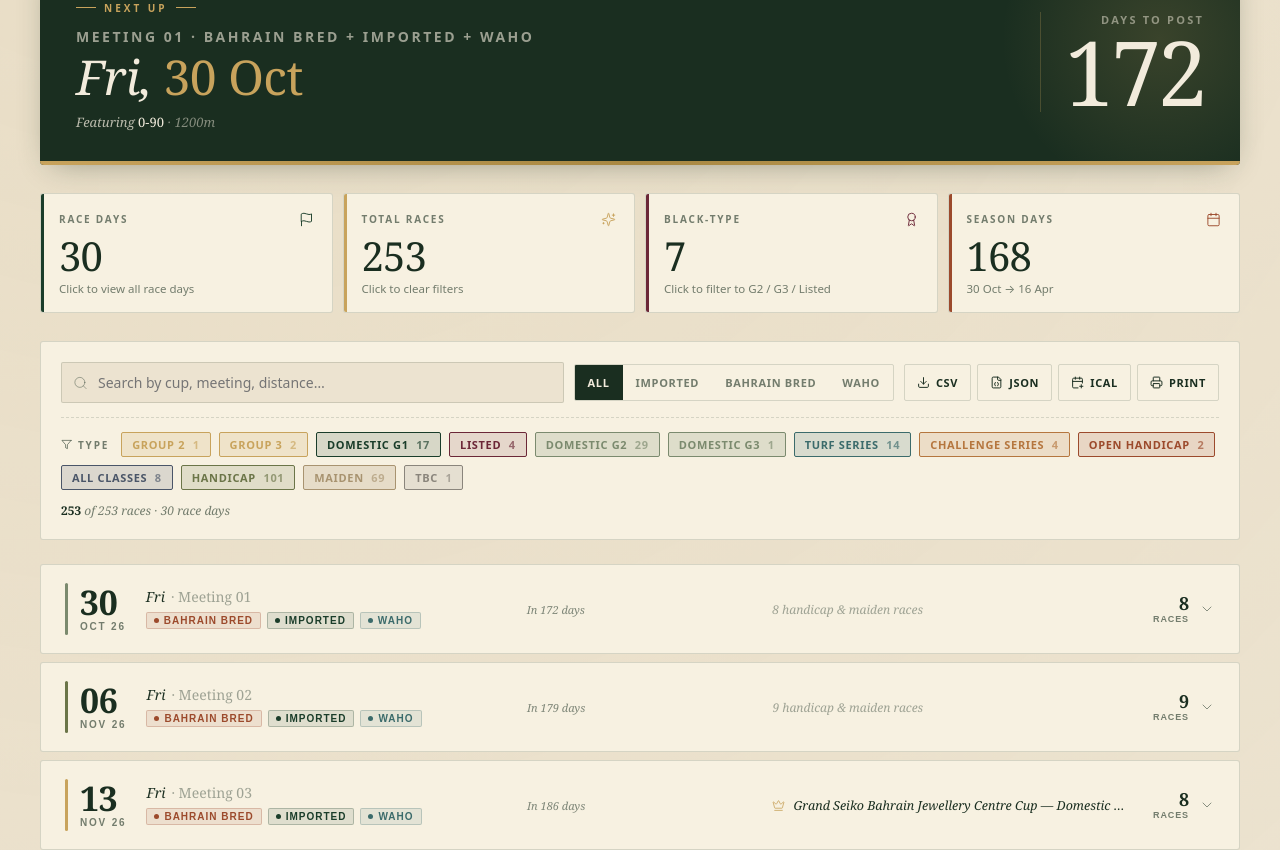
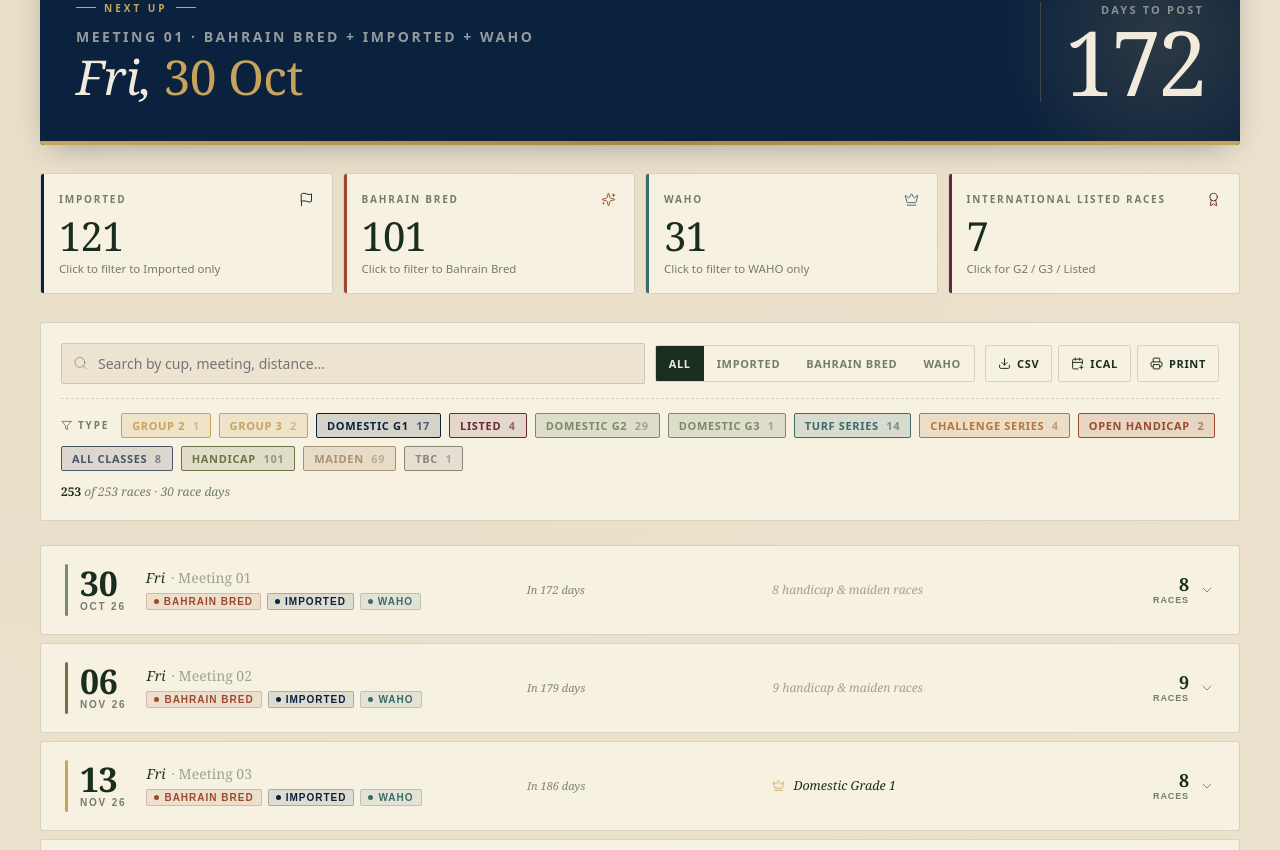
Before and after one commit to REHCBH/rehc-race-programme2026-27, a React (Vite) app: page / in a window 1280 px wide. Shown: the part 190-1040 px from the top of the page. Built offline with nearby package versions, Linux system fonts and the light colour scheme.

Commit message:
Add files via upload

```diff
--- a/src/App.jsx
+++ b/src/App.jsx
@@ -1,5 +1,5 @@
 import { useState, useMemo, useEffect } from 'react';
-import { Search, Calendar, Filter, ChevronDown, X, Clock, Sparkles, Award, LayoutGrid, List, Crown, Flag, Download, Printer, Share2, Copy, Check, FileJson, CalendarPlus } from 'lucide-react';
+import { Search, Calendar, Filter, ChevronDown, X, Clock, Sparkles, Award, LayoutGrid, List, Crown, Flag, Download, Printer, Share2, Copy, Check, CalendarPlus } from 'lucide-react';
 
 // =================================================================
 // DATA — REHC 2026/27
@@ -7,7 +7,7 @@ import { Search, Calendar, Filter, ChevronDown, X, Clock, Sparkles, Award, Layou
 const PROGRAMME = [
   { p: 'I', m: 1, d: '2026-10-30', races: [
     { dist: 1200, text: '0-90', field: 5 },
-    { dist: 1400, text: 'Late H H Sh Rashid Bin Isa Al Khalifa Cup — Domestic Grade 2', field: 5 },
+    { dist: 1400, text: 'Late HH Sh Rashid Bin Isa Al Khalifa Cup — Domestic Grade 2', field: 5 },
     { dist: 1600, text: '4th & Maiden', field: 6 },
     { dist: 1800, text: 'TBC', field: null }
   ]},
@@ -19,7 +19,7 @@ const PROGRAMME = [
     { dist: 2000, text: '0-85', field: 6 }
   ]},
   { p: 'I', m: 3, d: '2026-11-13', races: [
-    { dist: 1000, text: 'Grand Seiko Bahrain Jewellery Centre Cup — Domestic Grade 1', field: 7 },
+    { dist: 1000, text: 'Domestic Grade 1', field: 7 },
     { dist: 1200, text: '0-90', field: 9 },
     { dist: 1600, text: 'Open Handicap', field: 8 },
     { dist: 2000, text: 'Bahrain International Trophy — Group 2', field: 8 },
@@ -62,8 +62,8 @@ const PROGRAMME = [
   ]},
   { p: 'I', m: 10, d: '2026-12-18', races: [
     { dist: 1200, text: 'Al Manama Cup — Turf Series 84-100', field: 16 },
-    { dist: 1600, text: 'Sh Khalid Bin Hamad Al Khalifa Cup — Listed', field: 7 },
-    { dist: 1800, text: '0-100 — Turf Series', field: null },
+    { dist: 1600, text: 'HH Sh Khalid Bin Hamad Al Khalifa Cup — Listed', field: 7 },
+    { dist: 1600, text: '0-100 (no guests) — Turf Series', field: null },
     { dist: 2000, text: 'Al Muharraq Cup — Turf Series 84-100', field: 13 },
     { dist: 2400, text: 'National Day Cup — Domestic Grade 1', field: 7 }
   ]},
@@ -108,7 +108,7 @@ const PROGRAMME = [
     { dist: 1000, text: '0-80', field: 13 },
     { dist: 1400, text: 'Domestic Grade 2', field: 8 },
     { dist: 1600, text: 'Bahrain Mile 4yo+ — Domestic Grade 1', field: 7 },
-    { dist: 2000, text: 'Crown Princes Cup 4yo+ — Group 3', field: 8 }
+    { dist: 2000, text: "Crown Prince's Cup 4yo+ — Group 3", field: 8 }
   ]},
   { p: 'I', m: 18, d: '2027-02-05', races: [
     { dist: 1200, text: '0-70', field: 14 },
@@ -124,9 +124,9 @@ const PROGRAMME = [
   ]},
   { p: 'I', m: 20, d: '2027-02-18', races: [
     { dist: 1200, text: 'Al Sakhir Cup — Turf Series 80-100', field: 18 },
-    { dist: 1400, text: 'Sheema Bint Nasser Bin Hamad Al Khalifa Cup — Domestic Grade 1', field: 14 },
+    { dist: 1400, text: 'HH Sheema Bint Nasser Bin Hamad Al Khalifa Cup — Domestic Grade 1', field: 14 },
     { dist: 1600, text: 'Bahrain Vision Cup — Turf Series 80-100', field: 15 },
-    { dist: 2000, text: 'Sh Nasser Bin Hamad Al Khalifa Cup — Listed', field: 10 }
+    { dist: 2000, text: 'HH Sh Nasser Bin Hamad Al Khalifa Cup — Listed', field: 10 }
   ]},
   { p: 'I', m: 21, d: '2027-02-25', races: [
     { dist: 1000, text: '0-75 APP', field: 11 },
@@ -142,10 +142,10 @@ const PROGRAMME = [
     { dist: 1800, text: 'The International Handicap — Turf Series 80-100', field: 8 }
   ]},
   { p: 'I', m: 23, d: '2027-03-05', races: [
-    { dist: 1000, text: 'Chairmans Cup 4yo+ — Domestic Grade 1', field: 8 },
+    { dist: 1000, text: "Chairman's Cup 4yo+ — Domestic Grade 1", field: 8 },
     { dist: 1600, text: 'Al Methaq Cup 4yo+ — Listed', field: 7 },
     { dist: 1800, text: '0-90', field: 7 },
-    { dist: 2200, text: 'Kings Cup 4yo+ — Group 3', field: 9 }
+    { dist: 2200, text: "King's Cup 4yo+ — Group 3", field: 9 }
   ]},
   { p: 'I', m: 24, d: '2027-03-12', races: [
     { dist: 1200, text: '4th & Maiden', field: 13 },
@@ -272,7 +272,7 @@ const PROGRAMME = [
   ]},
   { p: 'B', m: 17, d: '2027-01-29', races: [
     { dist: 1000, text: 'Domestic Grade 2', field: 6 },
-    { dist: 2000, text: 'Crown Princes Cup — Domestic Grade 1', field: 12 },
+    { dist: 2000, text: "Crown Prince's Cup — Domestic Grade 1", field: 12 },
     { dist: 2000, text: 'Derby 4yo — Domestic Grade 1', field: 6 }
   ]},
   { p: 'B', m: 18, d: '2027-02-05', races: [
@@ -304,7 +304,7 @@ const PROGRAMME = [
   { p: 'B', m: 23, d: '2027-03-05', races: [
     { dist: 1400, text: 'Domestic Grade 2', field: 6 },
     { dist: 1600, text: '4th & Maiden', field: 10 },
-    { dist: 2400, text: 'Kings Cup — Domestic Grade 1', field: 11 }
+    { dist: 2400, text: "King's Cup — Domestic Grade 1", field: 11 }
   ]},
   { p: 'B', m: 24, d: '2027-03-12', races: [
     { dist: 1000, text: '3rd, 4th & Maiden 3yo — Challenge Series', field: 8 },
@@ -376,7 +376,7 @@ const PROGRAMME = [
     { dist: 1200, text: '4th & Maiden', field: null }
   ]},
   { p: 'W', m: 10, d: '2026-12-18', races: [
-    { dist: 1600, text: 'H H Sh Khalid Bin Hamad Al Khalifa Cup (All Classes & Maidens)', field: null }
+    { dist: 1600, text: 'HH Sh Khalid Bin Hamad Al Khalifa Cup (All Classes & Maidens)', field: null }
   ]},
   { p: 'W', m: 11, d: '2026-12-24', races: [
     { dist: 1400, text: '2nd / 3rd / 4th / Maidens', field: null }
@@ -388,7 +388,7 @@ const PROGRAMME = [
     { dist: 1200, text: 'Maidens / Fillies & Mares', field: null }
   ]},
   { p: 'W', m: 14, d: '2027-01-15', races: [
-    { dist: 1400, text: 'H H Sh Isa Bin Salman Al Khalifa Cup (All Classes & Maidens)', field: null }
+    { dist: 1400, text: 'HH Sh Isa Bin Salman Al Khalifa Cup (All Classes & Maidens)', field: null }
   ]},
   { p: 'W', m: 15, d: '2027-01-22', races: [
     { dist: 1400, text: '3rd / 4th / Maidens', field: null }
@@ -397,7 +397,7 @@ const PROGRAMME = [
     { dist: 1000, text: '4th & Maiden', field: null }
   ]},
   { p: 'W', m: 17, d: '2027-01-29', races: [
-    { dist: 1400, text: 'Crown Prince\u2019s Cup — Domestic Grade 2', field: null }
+    { dist: 1400, text: "Crown Prince's Cup — Domestic Grade 2", field: null }
   ]},
   { p: 'W', m: 18, d: '2027-02-05', races: [
     { dist: 1400, text: '3rd / 4th / Maidens', field: null }
@@ -407,7 +407,7 @@ const PROGRAMME = [
   ]},
   { p: 'W', m: 20, d: '2027-02-18', races: [
     { dist: 1400, text: 'Domestic Grade 2', field: 18 },
-    { dist: 1600, text: 'H H Sh Nasser Bin Hamad Al Khalifa Cup — Domestic Grade 2', field: null }
+    { dist: 1600, text: 'HH Sh Nasser Bin Hamad Al Khalifa Cup — Domestic Grade 2', field: null }
   ]},
   { p: 'W', m: 21, d: '2027-02-25', races: [
     { dist: 1200, text: 'Maidens / 4yo & 5yo', field: null }
@@ -416,7 +416,7 @@ const PROGRAMME = [
     { dist: 1000, text: '3rd / 4th / Maidens (APP)', field: null }
   ]},
   { p: 'W', m: 23, d: '2027-03-05', races: [
-    { dist: 1600, text: 'King\u2019s Cup — Domestic Grade 1', field: null }
+    { dist: 1600, text: "King's Cup — Domestic Grade 1", field: null }
   ]},
   { p: 'W', m: 24, d: '2027-03-12', races: [
     { dist: 1200, text: '3rd / 4th / Maidens — Fillies & Mares', field: null }
@@ -486,13 +486,13 @@ const C = {
   gold: '#C8A35C',
   burgundy: '#6B2737',
   rust: '#9C4A2C',
-  green: '#1A3D2A'
+  green: '#0B223E'
 };
 
 const ACCENTS = {
   gold:     { bg: '#C8A35C', fg: '#1A2E20', soft: 'rgba(200,163,92,0.18)' },
   burgundy: { bg: '#6B2737', fg: '#F2EBDC', soft: 'rgba(107,39,55,0.13)' },
-  green:    { bg: '#1A3D2A', fg: '#F2EBDC', soft: 'rgba(26,61,42,0.14)' },
+  green:    { bg: '#0B223E', fg: '#F2EBDC', soft: 'rgba(11,34,62,0.14)' },
   sage:     { bg: '#7B8A6E', fg: '#F2EBDC', soft: 'rgba(123,138,110,0.20)' },
   teal:     { bg: '#3B6B6B', fg: '#F2EBDC', soft: 'rgba(59,107,107,0.16)' },
   amber:    { bg: '#B5763E', fg: '#F2EBDC', soft: 'rgba(181,118,62,0.16)' },
@@ -509,7 +509,7 @@ const FONT_MONO = "ui-monospace, 'SF Mono', Menlo, monospace";
 
 // Programme metadata: colour, short label, sort order
 const PROGRAMME_META = {
-  'Imported':     { color: '#1A3D2A', short: 'IMP',  order: 1 },
+  'Imported':     { color: '#0B223E', short: 'IMP',  order: 1 },
   'Bahrain Bred': { color: '#9C4A2C', short: 'BB',   order: 2 },
   'WAHO':         { color: '#3B6B6B', short: 'WAHO', order: 3 }
 };
@@ -565,9 +565,6 @@ function exportCSV(rows) {
     ].join(','));
   });
   downloadFile('\ufeff' + lines.join('\r\n'), 'rehc-2026-27.csv', 'text/csv;charset=utf-8;');
-}
-function exportJSON(rows) {
-  downloadFile(JSON.stringify(rows, null, 2), 'rehc-2026-27.json', 'application/json');
 }
 function exportICS() {
   const meetings = new Map();
@@ -710,12 +707,11 @@ function StatCard({ label, value, sub, icon: Icon, accentColor, onClick, isActiv
 
 function NextUpHero({ daysToNext, nextMeeting, isMobile }) {
   if (!nextMeeting) return null;
-  const marquee = nextMeeting.races.find(r => r.tier <= 2) || nextMeeting.races[0];
   return (
     <div style={{
-      position: 'relative', backgroundColor: C.forest, color: C.ivory,
+      position: 'relative', backgroundColor: '#0B223E', color: C.ivory,
       borderRadius: '4px', overflow: 'hidden',
-      boxShadow: '0 8px 30px -12px rgba(26,46,32,0.45)'
+      boxShadow: '0 8px 30px -12px rgba(11,34,62,0.45)'
     }}>
       <div style={{ position: 'absolute', right: '-80px', top: '-80px', width: '320px', height: '320px', borderRadius: '50%', background: 'radial-gradient(circle, rgba(200,163,92,0.18) 0%, transparent 70%)', pointerEvents: 'none' }} />
       <div style={{ position: 'absolute', left: 0, right: 0, bottom: 0, height: '4px', background: 'linear-gradient(90deg, ' + C.gold + ' 0%, #A88842 50%, ' + C.gold + ' 100%)' }} />
@@ -746,10 +742,6 @@ function NextUpHero({ daysToNext, nextMeeting, isMobile }) {
               {fmtShort(nextMeeting.date)}
             </span>
           </h2>
-          <p style={{ margin: 0, fontSize: '13px', color: 'rgba(242,235,220,0.75)', fontFamily: FONT_DISPLAY, fontStyle: 'italic', lineHeight: 1.5 }}>
-            Featuring <span style={{ color: C.ivory, fontStyle: 'normal', fontWeight: 500 }}>{marquee.text}</span>
-            <span style={{ color: 'rgba(242,235,220,0.5)' }}> · {marquee.distance}m</span>
-          </p>
         </div>
         <div style={{
           textAlign: isMobile ? 'left' : 'right',
@@ -904,12 +896,6 @@ function MeetingCard({ raceDay, isOpen, onToggle, todayIso, isMobile }) {
         {isMobile && (
           <div style={{ padding: '0 18px 14px', display: 'flex', justifyContent: 'space-between', alignItems: 'center' }}>
             <StatusPill date={raceDay.date} todayIso={todayIso} />
-            {marquee && (
-              <span style={{ fontSize: '10px', color: C.gold, display: 'flex', alignItems: 'center', gap: '4px', fontWeight: 700, textTransform: 'uppercase', letterSpacing: '0.08em' }}>
-                <Crown size={11} strokeWidth={2} />
-                Feature race
-              </span>
-            )}
           </div>
         )}
       </button>
@@ -1048,10 +1034,9 @@ function ShareModal({ onClose }) {
           </div>
           <div style={{ paddingTop: '16px', borderTop: '1px dashed ' + C.forestSoft }}>
             <div style={{ fontSize: '10px', textTransform: 'uppercase', letterSpacing: '0.16em', color: C.forestDim, fontWeight: 700, marginBottom: '10px', textAlign: 'center' }}>Quick exports</div>
-            <div style={{ display: 'grid', gridTemplateColumns: 'repeat(4, 1fr)', gap: '6px' }}>
+            <div style={{ display: 'grid', gridTemplateColumns: 'repeat(3, 1fr)', gap: '6px' }}>
               {[
                 { label: 'CSV', icon: Download, fn: () => exportCSV(RACES) },
-                { label: 'JSON', icon: FileJson, fn: () => exportJSON(RACES) },
                 { label: 'iCal', icon: CalendarPlus, fn: exportICS },
                 { label: 'Print', icon: Printer, fn: () => window.print() }
               ].map(b => (
@@ -1120,19 +1105,22 @@ export default function App() {
   const todayIso = now.toISOString().slice(0, 10);
   const BLACK_TYPE = ['Group 2','Group 3','Listed'];
 
-  const onTileMeetings = () => {
-    if (activeTile === 'meetings') { setActiveTile(null); return; }
-    setActiveTile('meetings'); setProgramme('All'); setActiveTypes(new Set()); setSearch('');
+  // Tile click handlers — each filters dashboard to a specific programme or to black-type
+  const onTileImported = () => {
+    if (activeTile === 'imported') { setActiveTile(null); setProgramme('All'); }
+    else { setActiveTile('imported'); setProgramme('Imported'); setActiveTypes(new Set()); setSearch(''); }
   };
-  const onTileTotal = () => {
-    setActiveTile(null); setProgramme('All'); setActiveTypes(new Set()); setSearch('');
+  const onTileBahrainBred = () => {
+    if (activeTile === 'bahrainbred') { setActiveTile(null); setProgramme('All'); }
+    else { setActiveTile('bahrainbred'); setProgramme('Bahrain Bred'); setActiveTypes(new Set()); setSearch(''); }
+  };
+  const onTileWAHO = () => {
+    if (activeTile === 'waho') { setActiveTile(null); setProgramme('All'); }
+    else { setActiveTile('waho'); setProgramme('WAHO'); setActiveTypes(new Set()); setSearch(''); }
   };
   const onTileBlackType = () => {
     if (activeTile === 'blacktype') { setActiveTile(null); setActiveTypes(new Set()); }
     else { setActiveTile('blacktype'); setActiveTypes(new Set(BLACK_TYPE)); setProgramme('All'); setSearch(''); }
-  };
-  const onTileSeason = () => {
-    setActiveTile(activeTile === 'season' ? null : 'season');
   };
 
   const filtered = useMemo(() => {
@@ -1187,7 +1175,10 @@ export default function App() {
     const nextDate = upcoming[0];
     const daysToNext = nextDate ? daysBetween(todayIso, nextDate) : null;
     const totalRaceDays = new Set(RACES.map(r => r.date)).size;
-    return { totalMeetings, totalRaces, blackType, nextDate, daysToNext, totalRaceDays, seasonDays: daysBetween('2026-10-30', '2027-04-16') };
+    const importedCount = RACES.filter(r => r.programme === 'Imported').length;
+    const bahrainBredCount = RACES.filter(r => r.programme === 'Bahrain Bred').length;
+    const wahoCount = RACES.filter(r => r.programme === 'WAHO').length;
+    return { totalMeetings, totalRaces, blackType, nextDate, daysToNext, totalRaceDays, importedCount, bahrainBredCount, wahoCount, seasonDays: daysBetween('2026-10-30', '2027-04-16') };
   }, [todayIso]);
 
   const nextMeeting = useMemo(() => {
@@ -1283,10 +1274,42 @@ export default function App() {
       {/* CLICKABLE STATS */}
       <section className="rehc-no-print" style={{ maxWidth: MW, margin: '0 auto', padding: (isMobile ? '20px' : '28px') + ' ' + PX + ' 0' }}>
         <div style={{ display: 'grid', gridTemplateColumns: isMobile ? 'repeat(2, 1fr)' : 'repeat(auto-fit, minmax(200px, 1fr))', gap: '10px' }}>
-          <StatCard label="Race Days" value={stats.totalRaceDays} sub={isMobile ? 'Tap to reset filters' : 'Click to view all race days'} icon={Flag} accentColor={C.green} onClick={onTileMeetings} isActive={activeTile === 'meetings'} />
-          <StatCard label="Total Races" value={stats.totalRaces} sub={isMobile ? 'Tap to reset' : 'Click to clear filters'} icon={Sparkles} accentColor={C.gold} onClick={onTileTotal} isActive={false} />
-          <StatCard label="Black-Type" value={stats.blackType} sub={isMobile ? 'Tap for prestige races' : 'Click to filter to G2 / G3 / Listed'} icon={Award} accentColor={C.burgundy} onClick={onTileBlackType} isActive={activeTile === 'blacktype'} />
-          <StatCard label="Season Days" value={stats.seasonDays} sub="30 Oct → 16 Apr" icon={Calendar} accentColor={C.rust} onClick={onTileSeason} isActive={activeTile === 'season'} />
+          <StatCard
+            label="Imported"
+            value={stats.importedCount}
+            sub={isMobile ? 'Tap to filter' : 'Click to filter to Imported only'}
+            icon={Flag}
+            accentColor={progColor('Imported')}
+            onClick={onTileImported}
+            isActive={activeTile === 'imported'}
+          />
+          <StatCard
+            label="Bahrain Bred"
+            value={stats.bahrainBredCount}
+            sub={isMobile ? 'Tap to filter' : 'Click to filter to Bahrain Bred'}
+            icon={Sparkles}
+            accentColor={progColor('Bahrain Bred')}
+            onClick={onTileBahrainBred}
+            isActive={activeTile === 'bahrainbred'}
+          />
+          <StatCard
+            label="WAHO"
+            value={stats.wahoCount}
+            sub={isMobile ? 'Tap to filter' : 'Click to filter to WAHO only'}
+            icon={Crown}
+            accentColor={progColor('WAHO')}
+            onClick={onTileWAHO}
+            isActive={activeTile === 'waho'}
+          />
+          <StatCard
+            label="International Listed Races"
+            value={stats.blackType}
+            sub={isMobile ? 'Tap for prestige races' : 'Click for G2 / G3 / Listed'}
+            icon={Award}
+            accentColor={C.burgundy}
+            onClick={onTileBlackType}
+            isActive={activeTile === 'blacktype'}
+          />
         </div>
       </section>
 
@@ -1314,7 +1337,14 @@ export default function App() {
             </div>
             <div style={{ display: 'flex', border: '1px solid ' + C.forestSoft, borderRadius: '2px', overflow: 'hidden', flexWrap: 'wrap' }}>
               {['All','Imported','Bahrain Bred','WAHO'].map(p => (
-                <button key={p} onClick={() => setProgramme(p)} style={{
+                <button key={p} onClick={() => {
+                  setProgramme(p);
+                  // Sync active tile with programme selection
+                  if (p === 'All') setActiveTile(null);
+                  else if (p === 'Imported') setActiveTile('imported');
+                  else if (p === 'Bahrain Bred') setActiveTile('bahrainbred');
+                  else if (p === 'WAHO') setActiveTile('waho');
+                }} style={{
                   padding: isMobile ? '9px 10px' : '10px 13px',
                   fontSize: '11px', fontWeight: 600, letterSpacing: '0.06em', textTransform: 'uppercase',
                   border: 'none', cursor: 'pointer', fontFamily: FONT_BODY,
@@ -1329,10 +1359,6 @@ export default function App() {
               <ToolBtn onClick={() => exportCSV(filtered)} title={'Export ' + filtered.length + ' races as CSV'}>
                 <Download size={13} strokeWidth={1.8} />
                 {!isMobile && 'CSV'}
-              </ToolBtn>
-              <ToolBtn onClick={() => exportJSON(filtered)} title="Export as JSON">
-                <FileJson size={13} strokeWidth={1.8} />
-                {!isMobile && 'JSON'}
               </ToolBtn>
               <ToolBtn onClick={exportICS} title="Add all meetings to calendar">
                 <CalendarPlus size={13} strokeWidth={1.8} />
```
